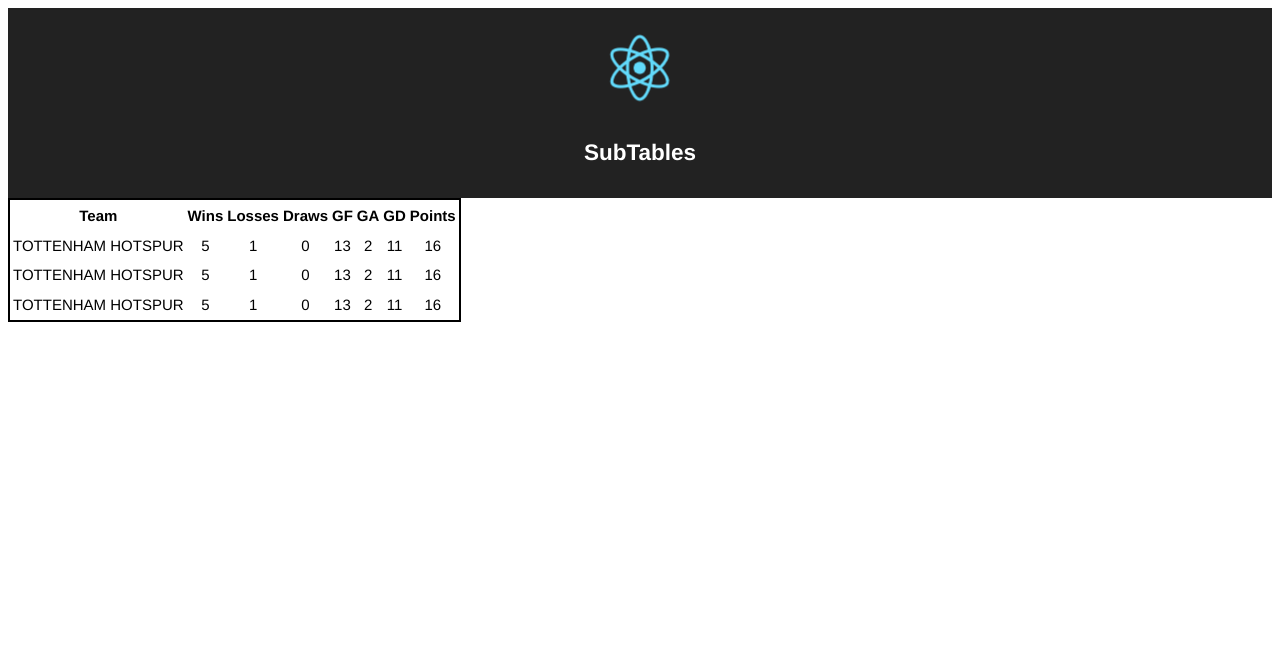
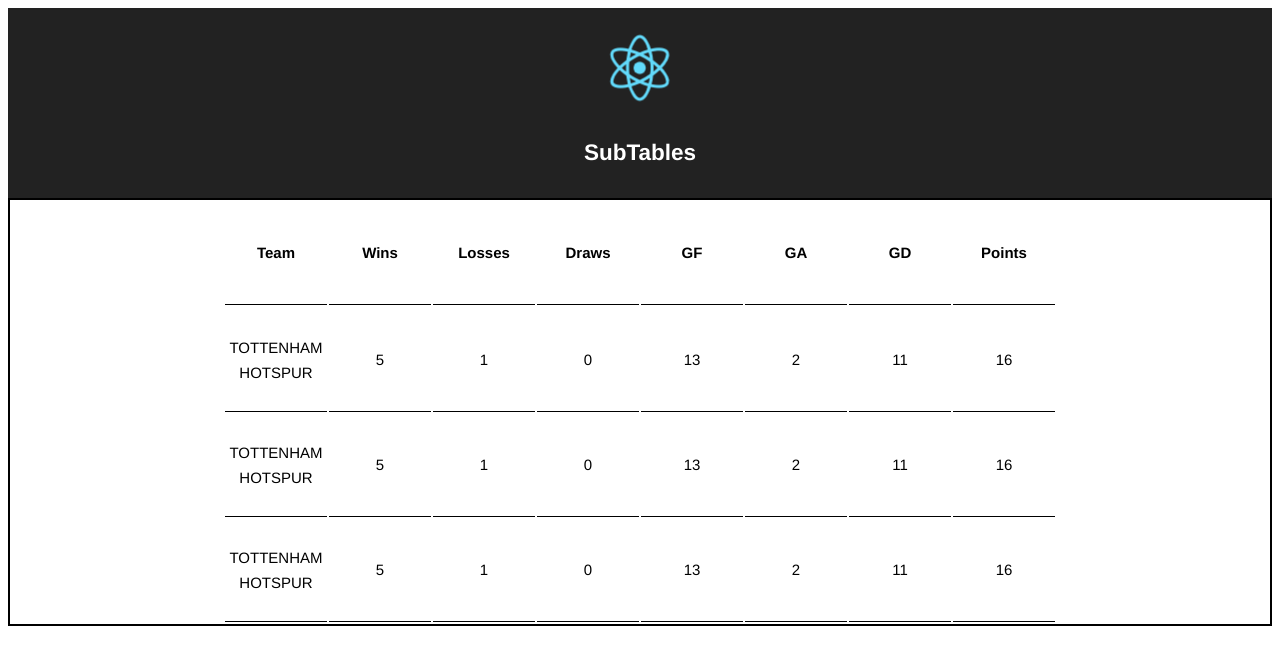
Before and after one commit to dcowen91/testCRA, a React (Create React App) app: page / in a window 1280 px wide. Shown: the top 664 px of the page. Built offline with nearby package versions, Linux system fonts and the light colour scheme.

Commit message:
re-enable some css

```diff
--- a/src/index.css
+++ b/src/index.css
@@ -13,18 +13,18 @@ table, tr {
 }
 
 th, td {
-	/*border-bottom: 1px solid black;*/
-	/*width: 100px;
-	height: 100px;*/
+	border-bottom: 1px solid black;
+	width: 100px;
+	height: 100px;
 /*margin-left:0px;
 margin-right:0px;*/
 	/*margin: 0px;*/
-	/*flex: 1;*/
+	flex: 1;
 }
 
 table
 {
-	/*display:flex; */
+	display:flex;
 	border: 2px solid black;
 	flex-direction: column;
 	justify-content: center;
```
Also changed, not shown: 2 other files (tests, documents, lock files or other folders).
